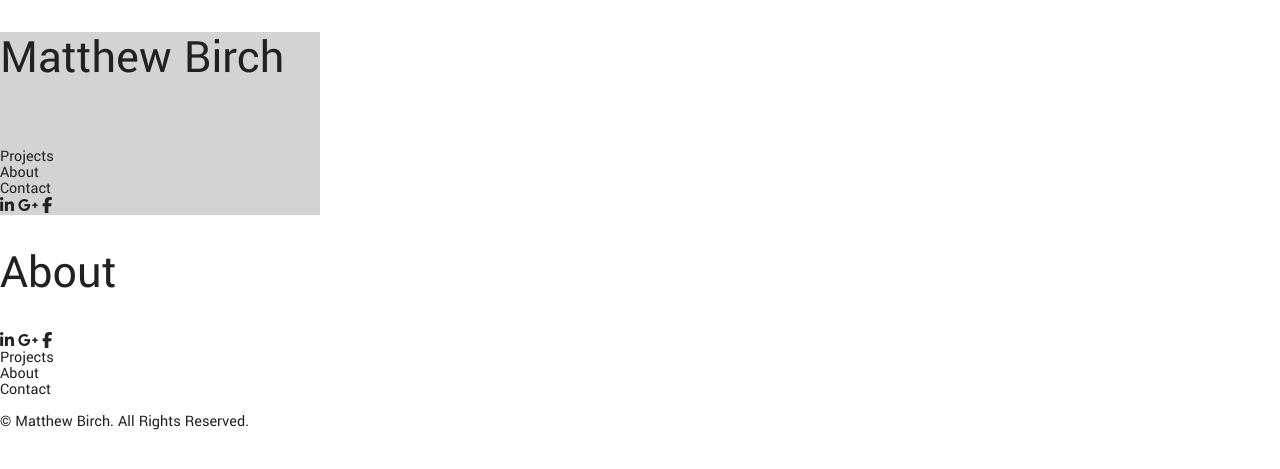
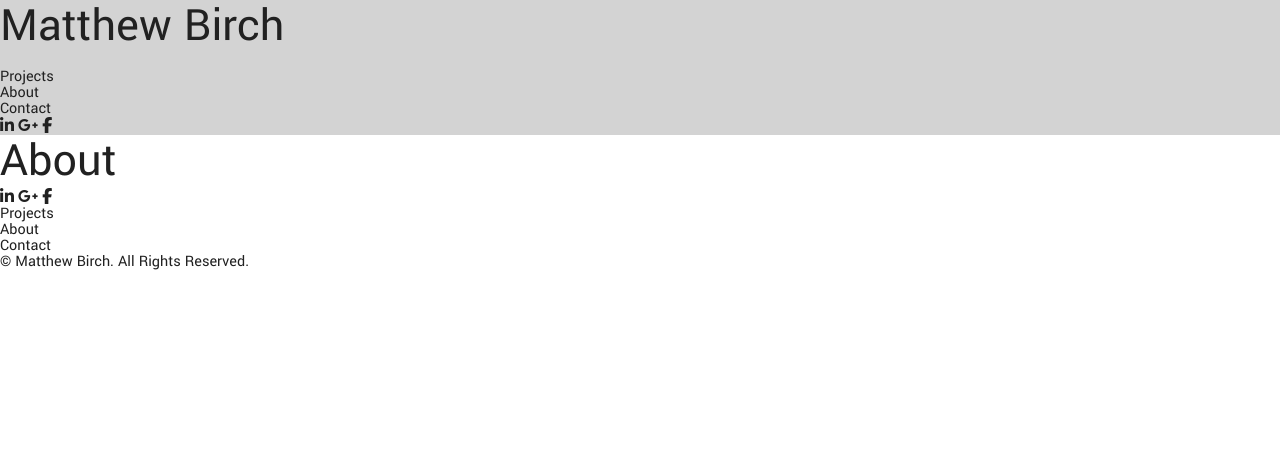
Before and after one commit to matthew678532/My-Website, a Jekyll site: the page built from development/_pages/about.html, in a window 1280 px wide. Shown: the top 469 px of the page. Built offline with Jekyll 4.4.1, drawn with Linux system fonts in a browser that asks for light colours; nearby versions of some CDN libraries.

Commit message:
Added overriding style to remove margin from all elements

```diff
--- a/development/assets/css/2-base/_base.sass
+++ b/development/assets/css/2-base/_base.sass
@@ -76,6 +76,7 @@ body
 // Add border-box to account for padding/margins, apply to all elements
 
 *
+	margin: 0 !important
   box-sizing: border-box
 
 *:before,
--- a/development/assets/css/3-modules/_navbar.sass
+++ b/development/assets/css/3-modules/_navbar.sass
@@ -1,3 +1,2 @@
 #sidebar
 	background-color: lightgrey
-	+size(25% 100%)
--- a/development/assets/css/main.css
+++ b/development/assets/css/main.css
@@ -218,8 +218,8 @@ body {
   -webkit-text-size-adjust: 100%; }
 
 * {
-  -webkit-box-sizing: border-box;
-          box-sizing: border-box; }
+  margin: 0 !important;
+    margin-box-sizing: border-box; }
 
 *:before,
 *:after {
@@ -227,6 +227,4 @@ body {
           box-sizing: border-box; }
 
 #sidebar {
-  background-color: lightgrey;
-  height: 100%;
-  width: 25%; }
+  background-color: lightgrey; }
```
